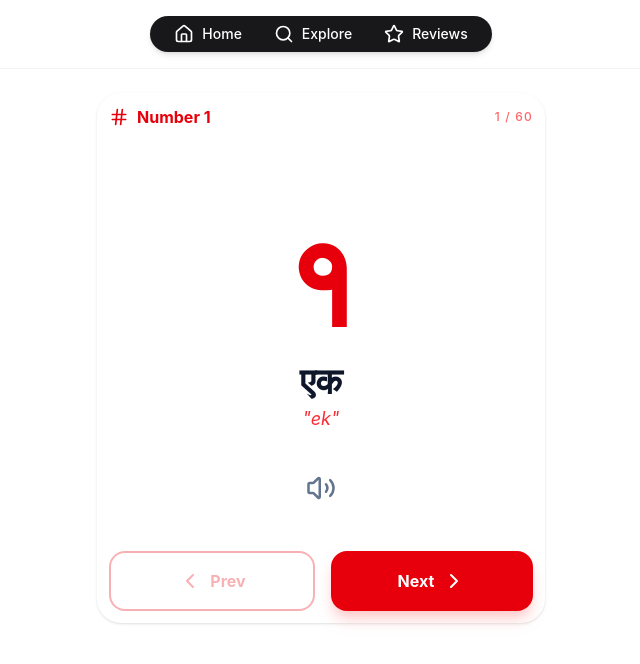
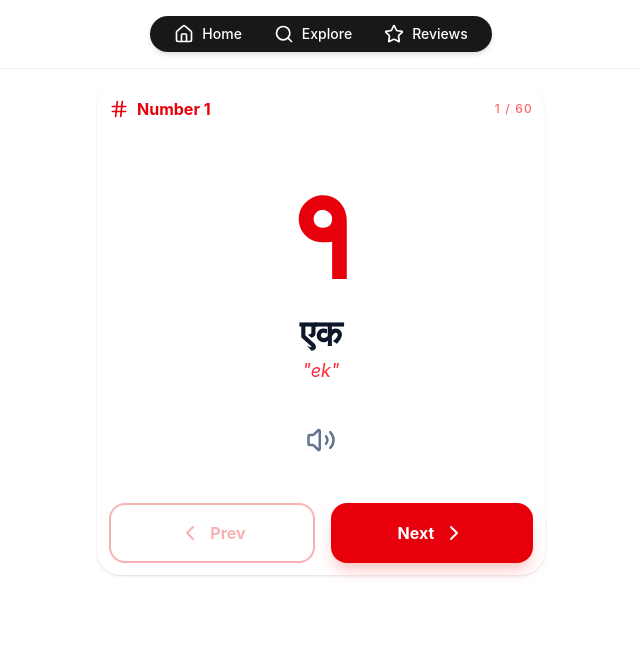
Before and after one commit to David-Rai/LearnAnka, a React (Vite) app: page / in a window 1280 px wide. Shown: the top 664 px of the page, without its empty margins (319-959 px from the left). Built offline with nearby package versions, Linux system fonts and the light colour scheme.

Commit message:
Fix:Overflowing content fixed

```diff
--- a/src/Layout.jsx
+++ b/src/Layout.jsx
@@ -4,11 +4,13 @@ import Header from "./components/Header";
 
 const Layout = () => {
   return (
-    <main className="w-full h-dvh">
-      <Header></Header>
+    <main className="w-full h-dvh overflow-hidden ">
+      <Header />
 
       {/* other main content here */}
-      <Outlet />
+      <div className="flex-1 ">
+        <Outlet />
+      </div>
     </main>
   );
 };
--- a/src/pages/Home.jsx
+++ b/src/pages/Home.jsx
@@ -43,10 +43,10 @@ const Home = () => {
 
   // Rendering JSX
   return (
-    <main className="flex-1 bg-white flex flex-col items-center justify-center p-6 text-slate-800">
+    <main className="h-full bg-white flex flex-col items-center justify-center pt-4 text-slate-800">
       <div className="max-w-md w-full border-none md:border-2 md:border-red-100 rounded-3xl p-3 md:shadow-sm">
         {/* Header / Progress */}
-        <div className="flex justify-between items-center mb-12">
+        <div className="flex justify-between items-center mb-2">
           <div className="flex items-center gap-2 text-red-600">
             <Hash size={20} />
             <span className="font-bold">Number {currentData.num}</span>
```
